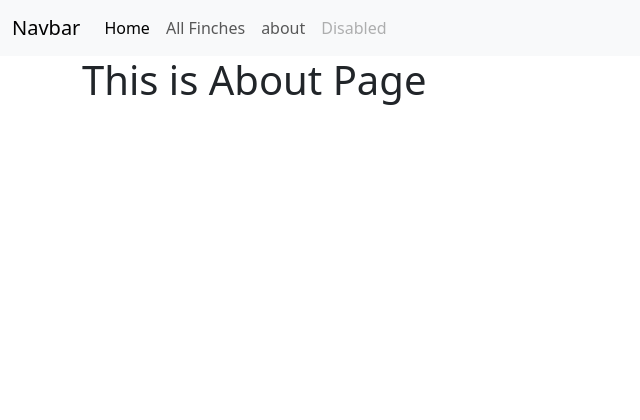
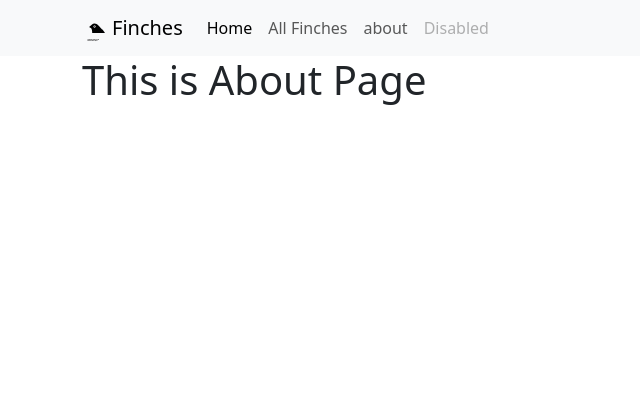
Before and after one commit to SamuelBai0910/Finches-Lab, a Django app: page /about in a window 1280 px wide. Shown: the top 420 px of the page, without its empty margins (0-640 px from the left). Run offline with Django 4.2, Linux system fonts and the light colour scheme.

Commit message:
add icon for navbar

```diff
--- a/main_app/templates/base.html
+++ b/main_app/templates/base.html
@@ -4,14 +4,15 @@
   <head>
     <meta charset="utf-8">
     <meta name="viewport" content="width=device-width, initial-scale=1">
-    <title>Bootstrap demo</title>
+    <title>Finches Collection</title>
     <link href="https://cdn.jsdelivr.net/npm/bootstrap@5.3.1/dist/css/bootstrap.min.css" rel="stylesheet" integrity="sha384-4bw+/aepP/YC94hEpVNVgiZdgIC5+VKNBQNGCHeKRQN+PtmoHDEXuppvnDJzQIu9" crossorigin="anonymous">
     <link rel="stylesheet" href="{% static 'css/style.css' %}">
   </head>
   <body>
     <nav class="navbar navbar-expand-lg bg-body-tertiary">
-      <div class="container-fluid">
-        <a class="navbar-brand" href="#">Navbar</a>
+      <div class="container">
+        <a class="navbar-brand" href="#">
+          <img src="../static/img/noun-blackbird-1098360.svg" alt="Logo" width="30" height="24">Finches</a>
         <button class="navbar-toggler" type="button" data-bs-toggle="collapse" data-bs-target="#navbarNav" aria-controls="navbarNav" aria-expanded="false" aria-label="Toggle navigation">
           <span class="navbar-toggler-icon"></span>
         </button>
@@ -40,6 +41,7 @@
   <footer class="page-footer">
    <div class="right">All Rights Reserved, &copy; 2023 Finches Collector &nbsp;</div>
   </footer>
-  <script src="https://cdn.jsdelivr.net/npm/bootstrap@5.3.1/dist/js/bootstrap.bundle.min.js" integrity="sha384-HwwvtgBNo3bZJJLYd8oVXjrBZt8cqVSpeBNS5n7C8IVInixGAoxmnlMuBnhbgrkm" crossorigin="anonymous"></script>
+  <script src="https://cdn.jsdelivr.net/npm/@popperjs/core@2.11.8/dist/umd/popper.min.js" integrity="sha384-I7E8VVD/ismYTF4hNIPjVp/Zjvgyol6VFvRkX/vR+Vc4jQkC+hVqc2pM8ODewa9r" crossorigin="anonymous"></script>
+  <script src="https://cdn.jsdelivr.net/npm/bootstrap@5.3.1/dist/js/bootstrap.min.js" integrity="sha384-Rx+T1VzGupg4BHQYs2gCW9It+akI2MM/mndMCy36UVfodzcJcF0GGLxZIzObiEfa" crossorigin="anonymous"></script>
   </body>
 </html>
```
Also changed, not shown: main_app/static/img/finch-1186445.svg (added), main_app/static/img/noun-blackbird-1098360.svg (added).
